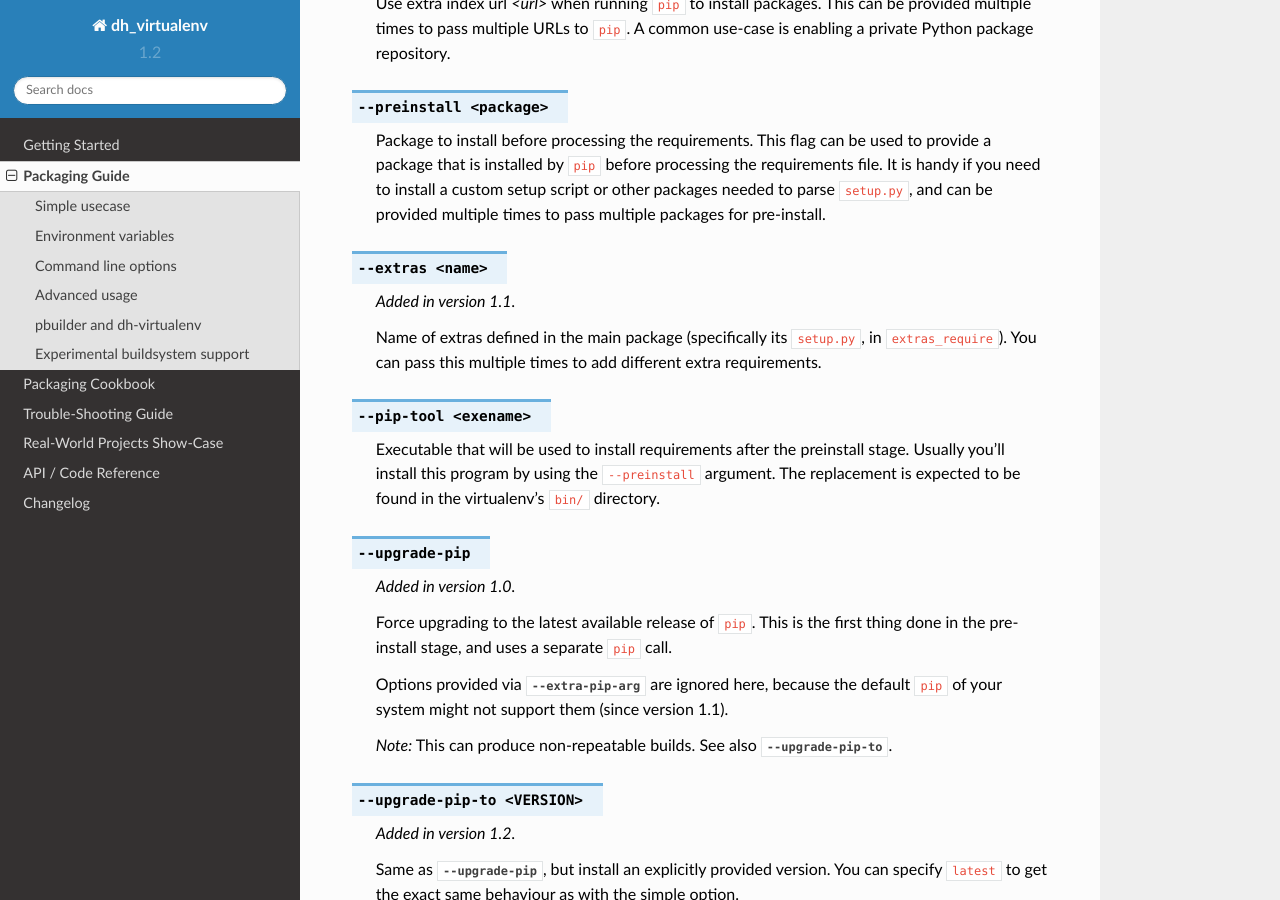
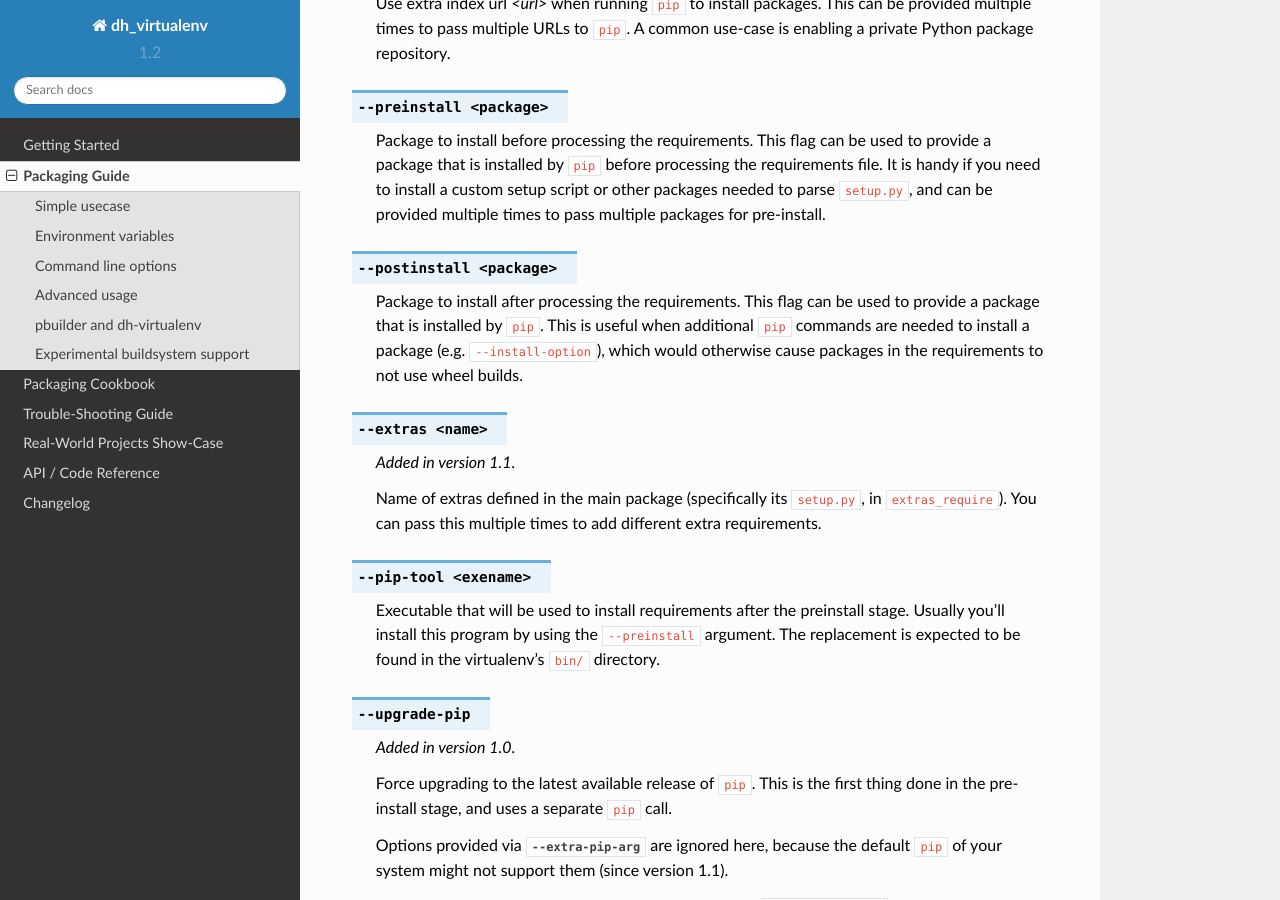
Before and after one commit to spotify/dh-virtualenv, a Sphinx documentation site: the page built from doc/usage.rst, in a window 1280 px wide and 900 px high, scrolled down 1926 px. Built offline with Sphinx 7.4.7 and the Read the Docs theme 2.0.0, drawn with Linux system fonts in a browser that asks for light colours.

Commit message:
Adding postinstall feature

```diff
--- a/doc/usage.rst
+++ b/doc/usage.rst
@@ -112,6 +112,14 @@ few command line options:
    install a custom setup script or other packages needed
    to parse ``setup.py``, and can be provided multiple times to
    pass multiple packages for pre-install.
+
+.. option:: --postinstall <package>
+
+    Package to install after processing the requirements. This flag
+    can be used to provide a package that is installed by ``pip``.
+    This is useful when additional ``pip`` commands are needed to install
+    a package (e.g. ``--install-option``), which would otherwise cause
+    packages in the requirements to not use wheel builds.
 
 .. option:: --extras <name>
 
```
Also changed, not shown: doc/howtos.rst (+17 -0 lines), 3 other files.
